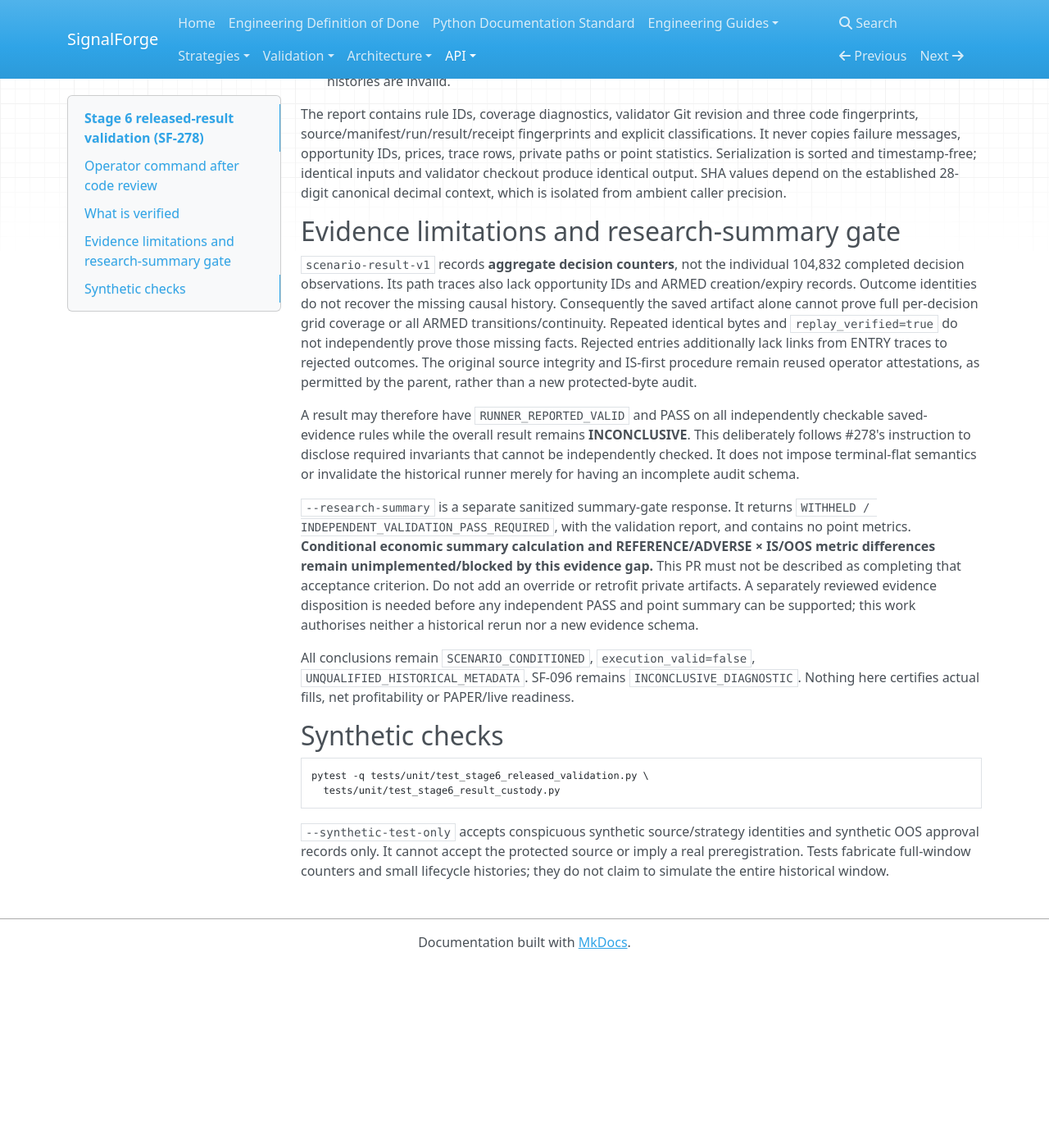
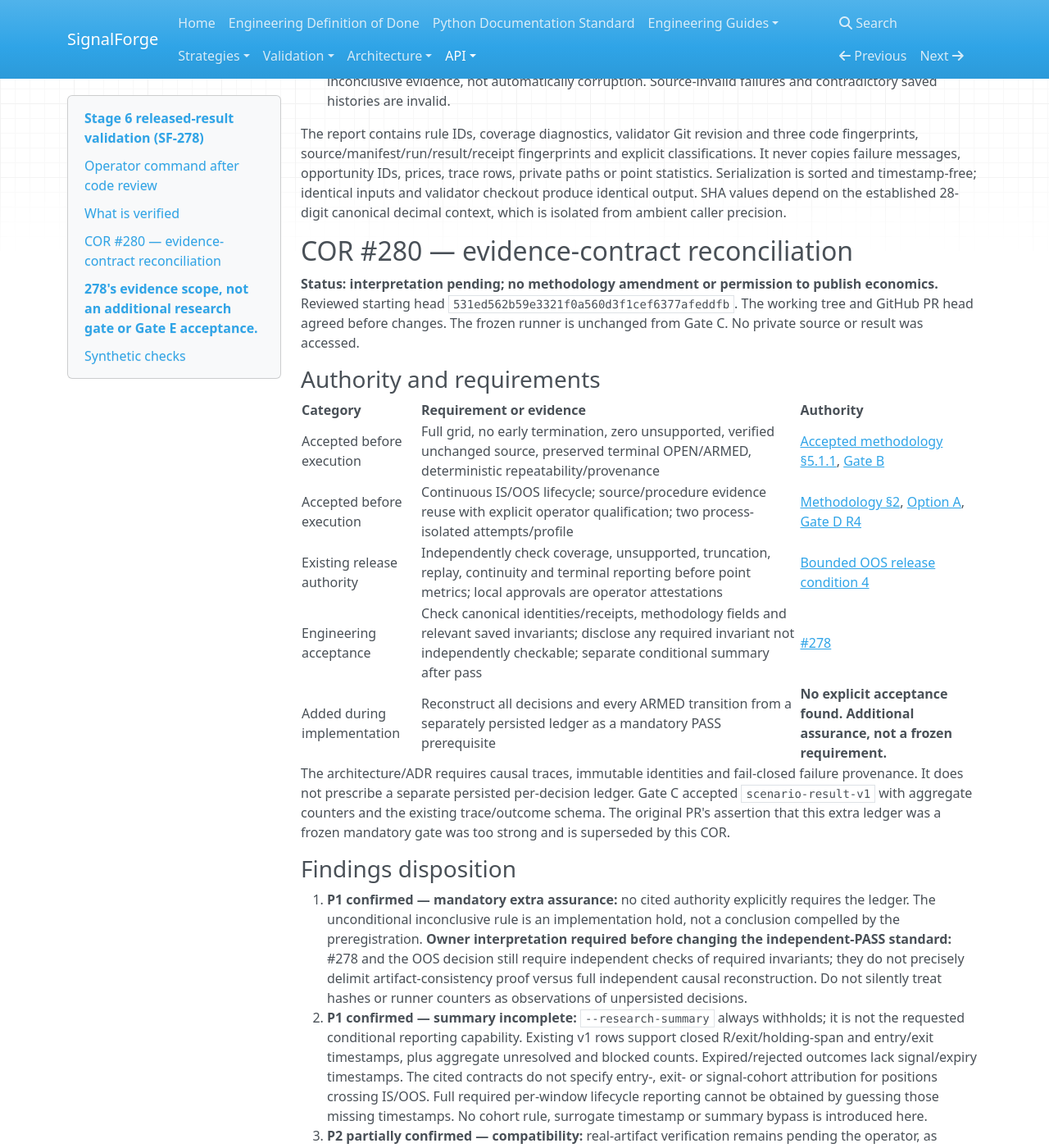
Before and after one commit to harishkamathuk/signalforge, an MkDocs documentation site: the page built from docs/engineering/stage6-released-validation.md, in a window 1280 px wide and 1400 px high, scrolled down 1410 px. Shown: the whole window at 82% size. Built offline with MkDocs 1.6.1, drawn with Linux system fonts in a browser that asks for light colours; nearby versions of some CDN libraries; before the commit the page ends 2587 px from its top, so only the background shows below that; some of the changed text lies outside the part shown.

Commit message:
fix(research): reconcile evidence checks
Keep accepted-entry guards active after rejected attempts.
Record the COR evidence-scope ambiguity without changing PASS gates.

Refs #278

```diff
--- a/docs/engineering/stage6-released-validation.md
+++ b/docs/engineering/stage6-released-validation.md
@@ -43,9 +43,10 @@
 are never overwritten. Do not redirect stdout over existing evidence. Preserve
 the original output when a repeat command reports a collision.
 
-Exit codes: **1 INVALID/blocked**, **2 INCONCLUSIVE**. There is currently no path
-to exit 0 / `INDEPENDENT_VALIDATION_PASS` using only the v1 evidence. A return of
-2 is a recorded limitation, not successful independent methodology validation.
+Exit codes: **1 INVALID/blocked**, **2 INCONCLUSIVE**. The current implementation does not enable
+exit 0 / `INDEPENDENT_VALIDATION_PASS` while the COR interpretation below is
+pending. This hold is not a preregistered separate-ledger requirement. A return
+of 2 must not be reported as a successful independent methodology validation.
 
 ## What is verified
 
@@ -80,33 +81,81 @@
 output. SHA values depend on the established 28-digit canonical decimal context,
 which is isolated from ambient caller precision.
 
-## Evidence limitations and research-summary gate
+## COR #280 — evidence-contract reconciliation
 
-`scenario-result-v1` records **aggregate decision counters**, not the individual
-104,832 completed decision observations. Its path traces also lack opportunity
-IDs and ARMED creation/expiry records. Outcome identities do not recover the
-missing causal history. Consequently the saved artifact alone cannot prove full
-per-decision grid coverage or all ARMED transitions/continuity. Repeated identical
-bytes and `replay_verified=true` do not independently prove those missing facts.
-Rejected entries additionally lack links from ENTRY traces to rejected outcomes.
-The original source integrity and IS-first procedure remain reused operator
-attestations, as permitted by the parent, rather than a new protected-byte audit.
+**Status: interpretation pending; no methodology amendment or permission to
+publish economics.** Reviewed starting head `531ed562b59e3321f0a560d3f1cef6377afeddfb`.
+The working tree and GitHub PR head agreed before changes. The frozen runner is
+unchanged from Gate C. No private source or result was accessed.
 
-A result may therefore have `RUNNER_REPORTED_VALID` and PASS on all independently
-checkable saved-evidence rules while the overall result remains **INCONCLUSIVE**.
-This deliberately follows #278's instruction to disclose required invariants
-that cannot be independently checked. It does not impose terminal-flat semantics
-or invalidate the historical runner merely for having an incomplete audit schema.
+### Authority and requirements
 
-`--research-summary` is a separate sanitized summary-gate response. It returns
-`WITHHELD / INDEPENDENT_VALIDATION_PASS_REQUIRED`, with the validation report,
-and contains no point metrics. **Conditional economic summary calculation and
-REFERENCE/ADVERSE × IS/OOS metric differences remain unimplemented/blocked by
-this evidence gap.** This PR must not be described as completing that acceptance
-criterion. Do not add an override or retrofit private artifacts. A separately
-reviewed evidence disposition is needed before any independent PASS and point
-summary can be supported; this work authorises neither a historical rerun nor a
-new evidence schema.
+| Category | Requirement or evidence | Authority |
+|---|---|---|
+| Accepted before execution | Full grid, no early termination, zero unsupported, verified unchanged source, preserved terminal OPEN/ARMED, deterministic repeatability/provenance | [Accepted methodology §5.1.1](../validation/btc-momentum-baseline-v0-scenario-validation-v0-proposal.md#511-predeclared-completeness-gate), [Gate B](https://github.com/harishkamathuk/signalforge/issues/253#issuecomment-6703184382) |
+| Accepted before execution | Continuous IS/OOS lifecycle; source/procedure evidence reuse with explicit operator qualification; two process-isolated attempts/profile | [Methodology §2](../validation/btc-momentum-baseline-v0-scenario-validation-v0-proposal.md#2-frozen-strategy-source-and-sample), [Option A](https://github.com/harishkamathuk/signalforge/issues/253#issuecomment-6727241981), [Gate D R4](https://github.com/harishkamathuk/signalforge/issues/253#issuecomment-6778010311) |
+| Existing release authority | Independently check coverage, unsupported, truncation, replay, continuity and terminal reporting before point metrics; local approvals are operator attestations | [Bounded OOS release condition 4](https://github.com/harishkamathuk/signalforge/issues/253#issuecomment-6828627582) |
+| Engineering acceptance | Check canonical identities/receipts, methodology fields and relevant saved invariants; disclose any required invariant not independently checkable; separate conditional summary after pass | [#278](https://github.com/harishkamathuk/signalforge/issues/278) |
+| Added during implementation | Reconstruct all decisions and every ARMED transition from a separately persisted ledger as a mandatory PASS prerequisite | **No explicit acceptance found. Additional assurance, not a frozen requirement.** |
+
+The architecture/ADR requires causal traces, immutable identities and fail-closed
+failure provenance. It does not prescribe a separate persisted per-decision
+ledger. Gate C accepted `scenario-result-v1` with aggregate counters and the
+existing trace/outcome schema. The original PR's assertion that this extra
+ledger was a frozen mandatory gate was too strong and is superseded by this COR.
+
+### Findings disposition
+
+1. **P1 confirmed — mandatory extra assurance:** no cited authority explicitly
+   requires the ledger. The unconditional inconclusive rule is an implementation
+   hold, not a conclusion compelled by the preregistration. **Owner interpretation
+   required before changing the independent-PASS standard:** #278 and the OOS
+   decision still require independent checks of required invariants; they do not
+   precisely delimit artifact-consistency proof versus full independent causal
+   reconstruction. Do not silently treat hashes or runner counters as observations
+   of unpersisted decisions.
+2. **P1 confirmed — summary incomplete:** `--research-summary` always withholds;
+   it is not the requested conditional reporting capability. Existing v1 rows
+   support closed R/exit/holding-span and entry/exit timestamps, plus aggregate
+   unresolved and blocked counts. Expired/rejected outcomes lack signal/expiry
+   timestamps. The cited contracts do not specify entry-, exit- or signal-cohort
+   attribution for positions crossing IS/OOS. Full required per-window lifecycle
+   reporting cannot be obtained by guessing those missing timestamps. No cohort
+   rule, surrogate timestamp or summary bypass is introduced here.
+3. **P2 partially confirmed — compatibility:** real-artifact verification remains
+   pending the operator, as required; synthetic tests cannot replace it. Routine
+   defect confirmed: a REJECTED outcome disabled accepted-entry timestamp and
+   one-OPEN checks globally. The correction consumes ordered ENTRY outcomes,
+   immediately ends rejected attempts without an accepted fill, and keeps the
+   checks active for every accepted entry. New tests feed actual frozen-runner
+   mappings from 1,300 fabricated minutes across the registered split, covering
+   OPEN/ARMED, expiry, rejected entries, blocked decisions and cross-split closure.
+   They neither run nor establish the full historical study.
+
+### Narrow decision packet for owner 00.01
+
+**Recommendation:** interpret the existing gate as independent algorithmic
+validation of frozen v1 identity/coverage/replay/lifecycle consistency, combined
+with the already accepted source/IS-first operator attestations and explicit
+limits. Do not add a mandatory ledger retrospectively. This is clarification of
+#278's evidence scope, not an additional research gate or Gate E acceptance.
+
+**Decision requested before implementing PASS/report eligibility:** confirm
+whether that bounded evidence scope suffices, or identify the specific accepted
+invariant for which independent reconstruction remains mandatory. A refusal or
+unknown invariant remains explicitly inconclusive; unchanged hashes alone never
+supply missing causal observations. Separately identify an already accepted
+per-window attribution rule, or explicitly disposition the v1 fields that cannot
+support the required per-window lifecycle summary. Do not repair private evidence
+or rerun history to force completion.
+
+The current code retains its fail-closed interpretation hold and the separate
+`WITHHELD / INDEPENDENT_VALIDATION_PASS_REQUIRED` summary response until this
+material auditability/interpretation issue is settled. It does **not** declare
+that v1 can never pass the accepted scientific gate. Confidence is **high** that
+no separate ledger was explicitly preregistered; evidence-sufficiency for a full
+independent verdict remains ambiguous. #278 stays open; the four-artifact operator
+check and conditional report acceptance remain outstanding.
 
 All conclusions remain `SCENARIO_CONDITIONED`, `execution_valid=false`,
 `UNQUALIFIED_HISTORICAL_METADATA`. SF-096 remains `INCONCLUSIVE_DIAGNOSTIC`.
```
Also changed, not shown: docs/api/scenario-research.md (+3 -2 lines), 4 other files.
